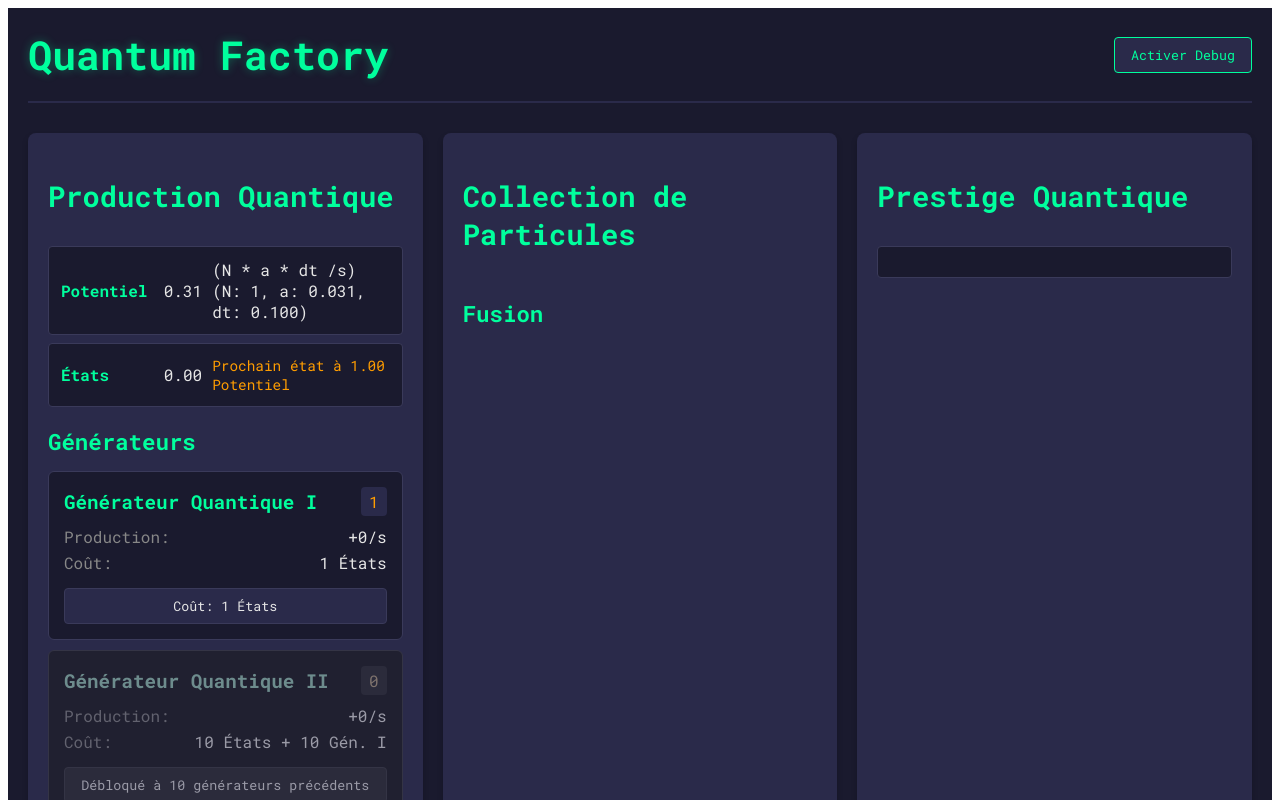
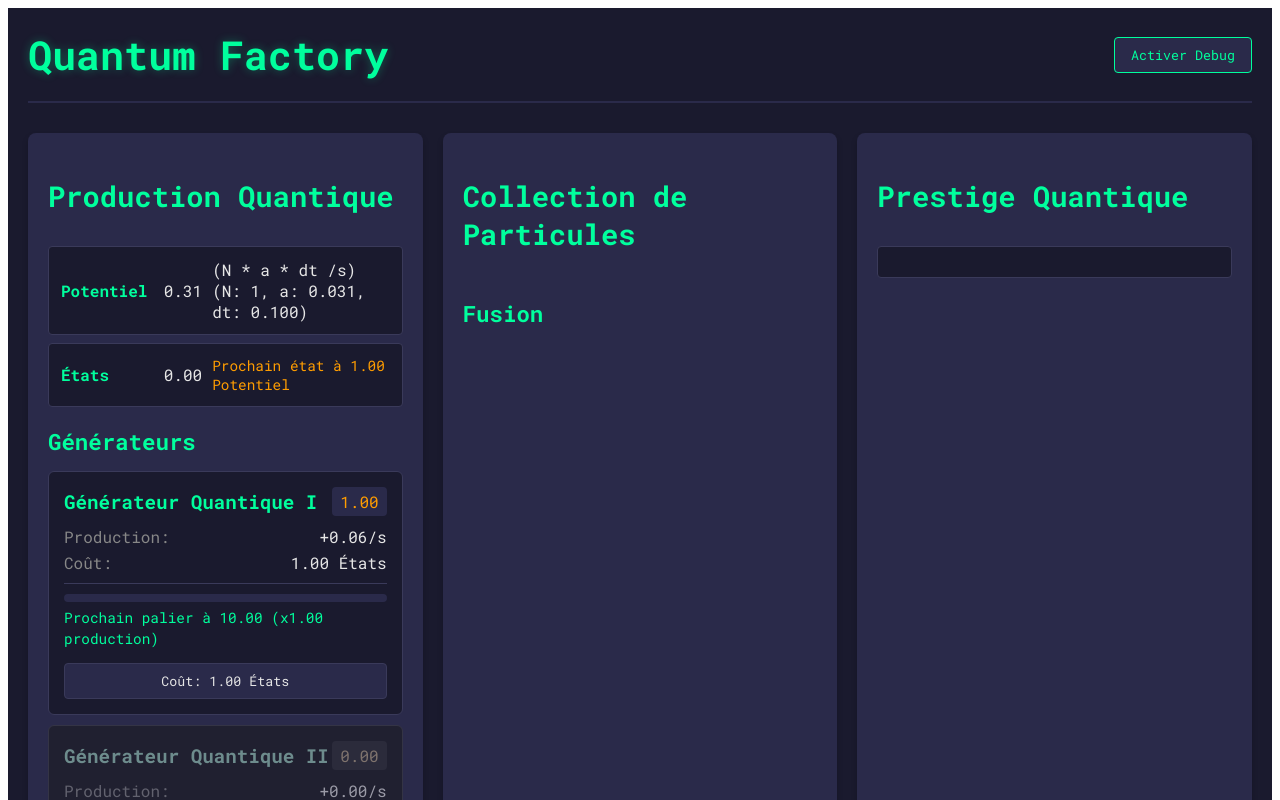
Before and after one commit to geraldmas/idle2con, a Vue app: page / in a window 1280 px wide. Shown: the top 800 px of the page. Built offline with nearby package versions, Linux system fonts and the light colour scheme.

Commit message:
fonctionnel encore là on en est à la pr 6

```diff
--- a/src/App.vue
+++ b/src/App.vue
@@ -34,12 +34,16 @@
             :key="generator.name"
             :name="generator.name"
             :count="generator.count"
-            :production="generator.getProduction()"
+            :production="generator.getProduction() / generator.getMilestoneBonus()"
             :cost="generator.getCost()"
             :generator-cost="generator.getGeneratorCost()"
             :is-unlocked="generator.isUnlocked()"
             :unlock-requirement="generator.rank > 1 ? '10 générateurs précédents' : ''"
             :can-afford="generator.canAfford(gameState.resources.get('États'), gameState.generators)"
+            :milestone-progress="generator.getMilestoneProgress()"
+            :next-milestone="generator.getNextMilestone()"
+            :milestone-bonus="generator.getMilestoneBonus()"
+            :reached-milestones="generator.getReachedMilestones()"
             @buy="buyGenerator(index)"
           />
         </div>
--- a/src/models/Generator.js
+++ b/src/models/Generator.js
@@ -7,6 +7,7 @@ export default class Generator {
     this._isUnlocked = rank === 1; // Seul le générateur 1 est débloqué au départ
     this.unlockRequirement = null;
     this.unlockedFeatures = new Set();
+    this.maxCount = 0; // Nouvelle propriété pour suivre le nombre maximum atteint
   }
 
   getCost() {
@@ -68,30 +69,22 @@ export default class Generator {
 
     // Déduire le coût en générateurs précédents si applicable
     if (this.rank > 1) {
-      // Utiliser l'index correct pour le générateur précédent
       const previousGeneratorIndex = this.rank - 2;
       if (previousGeneratorIndex >= 0 && previousGeneratorIndex < generators.length) {
           const previousGenerator = generators[previousGeneratorIndex];
           const costToDeduct = this.getGeneratorCost();
 
-          // Logs détaillés avant déduction
-          console.log(`Purchase (Gen ${this.rank}): État avant déduction:`);
-          console.log(`- Générateur ${previousGenerator.rank}: count=${previousGenerator.count}, coût à déduire=${costToDeduct}`);
-          console.log(`- Générateur ${this.rank}: count=${this.count}`);
-
-          // Modifier le compteur du générateur précédent
           previousGenerator.count -= costToDeduct;
-
-          // Logs détaillés après déduction
-          console.log(`Purchase (Gen ${this.rank}): État après déduction:`);
-          console.log(`- Générateur ${previousGenerator.rank}: count=${previousGenerator.count}`);
-          console.log(`- Générateur ${this.rank}: count=${this.count}`);
       } else {
-          return false; // Annuler l'achat si l'index est invalide
+          return false;
       }
     }
 
     this.count++;
+    // Mettre à jour le nombre maximum si nécessaire
+    if (this.count > this.maxCount) {
+      this.maxCount = this.count;
+    }
     this.checkFeatureUnlocks();
 
     return true;
@@ -111,7 +104,7 @@ export default class Generator {
 
     let bonusMultiplier = 1;
     milestones.forEach(milestone => {
-        if (this.count >= milestone) {
+        if (this.maxCount >= milestone) {
             // Chaque palier atteint double la production
             bonusMultiplier *= 2;
         }
@@ -177,4 +170,40 @@ export default class Generator {
     const reachedMilestone = this.getPowerMilestone(milestone);
     return reachedMilestone > 0 ? Math.pow(2, reachedMilestone / milestone) : 1;
   }
+
+  getPowerMilestones() {
+    // Paliers par puissance de 10 : 10, 100, 1000, ...
+    const milestones = [];
+    let currentMilestone = 10;
+    const maxMilestone = 10000000000; // Limite à 10^10
+
+    while (currentMilestone <= maxMilestone) {
+      milestones.push(currentMilestone);
+      currentMilestone *= 10;
+    }
+
+    return milestones;
+  }
+
+  getReachedMilestones() {
+    // Utiliser maxCount au lieu de count pour déterminer les paliers atteints
+    return this.getPowerMilestones().filter(milestone => this.maxCount >= milestone);
+  }
+
+  getNextMilestone() {
+    // Utiliser maxCount pour déterminer le prochain palier
+    return this.getPowerMilestones().find(milestone => this.maxCount < milestone);
+  }
+
+  getMilestoneProgress() {
+    const nextMilestone = this.getNextMilestone();
+    if (!nextMilestone) return 1; // Tous les paliers sont atteints
+    // Utiliser maxCount pour la progression
+    return this.maxCount / nextMilestone;
+  }
+
+  getMilestoneBonus() {
+    const reachedMilestones = this.getReachedMilestones();
+    return Math.pow(2, reachedMilestones.length); // Double la production pour chaque palier atteint
+  }
 }
--- a/src/views/Generator.vue
+++ b/src/views/Generator.vue
@@ -8,7 +8,7 @@
     <div class="generator-info">
       <div class="production">
         <span class="label">Production:</span>
-        <span class="value">+{{ formatNumber(production) }}/s</span>
+        <span class="value">+{{ formatNumber(production * milestoneBonus) }}/s</span>
       </div>
       <div class="cost">
         <span class="label">Coût:</span>
@@ -16,6 +16,20 @@
           {{ formatNumber(cost) }} États
           <span v-if="generatorCost > 0">+ {{ formatNumber(generatorCost) }} {{ getPreviousGeneratorName }}</span>
         </span>
+      </div>
+      <div class="milestones" v-if="isUnlocked">
+        <div class="milestone-progress">
+          <div class="progress-bar">
+            <div class="progress-fill" :style="{ width: `${milestoneProgress * 100}%` }"></div>
+          </div>
+          <span class="milestone-text">
+            Prochain palier à {{ formatNumber(nextMilestone) }} (x{{ formatNumber(milestoneBonus) }} production)
+          </span>
+        </div>
+        <div class="reached-milestones" v-if="reachedMilestones.length > 0">
+          <span class="label">Paliers atteints:</span>
+          <span class="value">{{ reachedMilestones.join(', ') }}</span>
+        </div>
       </div>
     </div>
 
@@ -68,6 +82,22 @@ export default {
     canAfford: {
       type: Boolean,
       default: false
+    },
+    milestoneProgress: {
+      type: Number,
+      default: 0
+    },
+    nextMilestone: {
+      type: Number,
+      default: 0
+    },
+    milestoneBonus: {
+      type: Number,
+      default: 1
+    },
+    reachedMilestones: {
+      type: Array,
+      default: () => []
     }
   },
   emits: ['buy'],
@@ -87,7 +117,7 @@ export default {
       if (num >= 1000) {
         return (num / 1000).toFixed(2) + 'K';
       }
-      return Math.floor(num); // Afficher uniquement la partie entière
+      return num.toFixed(2);
     };
 
     const buyGenerator = () => {
@@ -192,4 +222,43 @@ export default {
 .buy-button:disabled span {
   color: #e6e6e6;
 }
+
+.milestones {
+  margin-top: 10px;
+  padding-top: 10px;
+  border-top: 1px solid #3a3a5a;
+}
+
+.milestone-progress {
+  margin-bottom: 8px;
+}
+
+.progress-bar {
+  width: 100%;
+  height: 8px;
+  background: #2a2a4a;
+  border-radius: 4px;
+  overflow: hidden;
+  margin-bottom: 4px;
+}
+
+.progress-fill {
+  height: 100%;
+  background: #00ff9d;
+  transition: width 0.3s ease;
+}
+
+.milestone-text {
+  font-size: 0.9em;
+  color: #00ff9d;
+}
+
+.reached-milestones {
+  font-size: 0.9em;
+  color: #ff9d00;
+}
+
+.reached-milestones .label {
+  margin-right: 5px;
+}
 </style>
```
Also changed, not shown: 7 other files (tests, documents, lock files or other folders).
